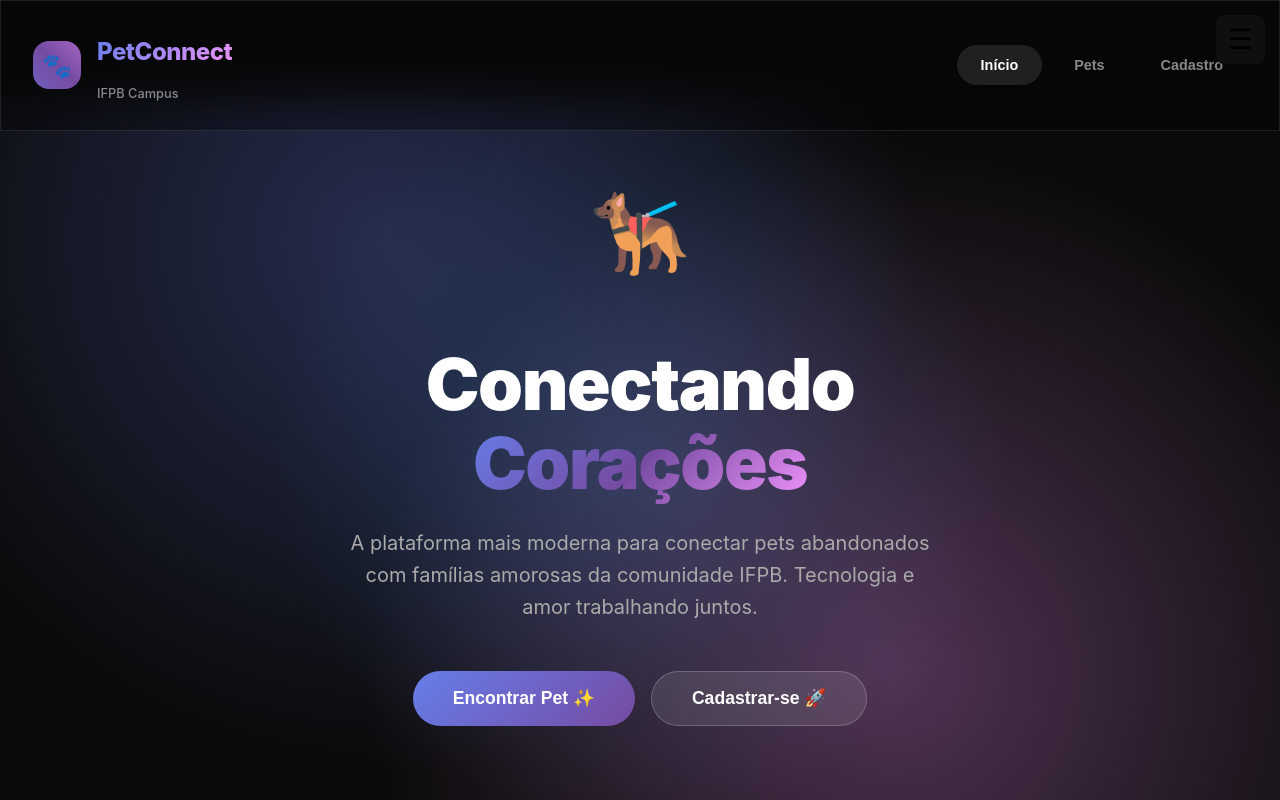
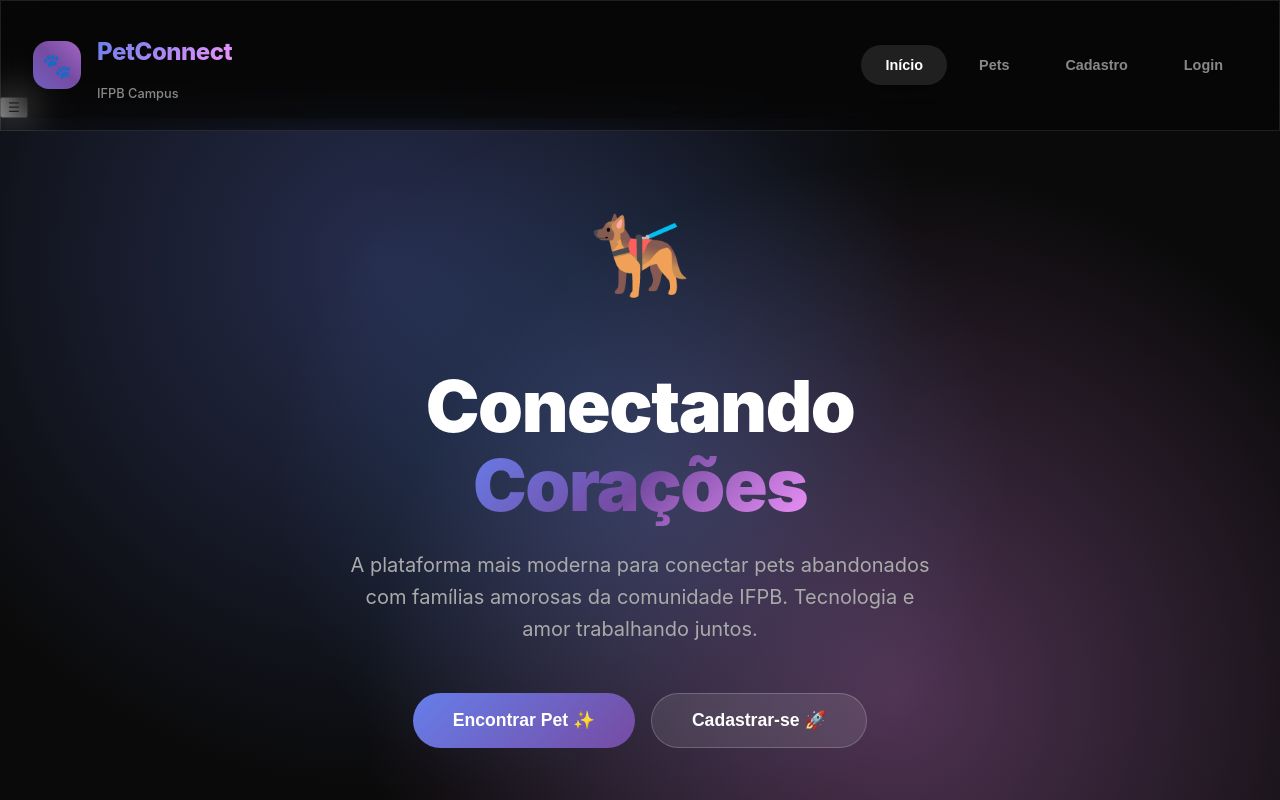
Before and after one commit to RogerioSouza-f/central-de-adocao-if-front, a React (Create React App) app: page / in a window 1280 px wide. Shown: the top 800 px of the page. Built offline with nearby package versions, Linux system fonts and the light colour scheme.

Commit message:
refactor/: ajuste nos botões na tela inicial

```diff
--- a/src/componentes/App/navegacao.jsx
+++ b/src/componentes/App/navegacao.jsx
@@ -33,6 +33,12 @@ const Navigation = ({ currentSection, setCurrentSection, mobileMenuOpen, setMobi
                     >
                         Cadastro
                     </button>
+                    <button
+                        className={`nav-btn ${currentSection === 'login' ? 'active' : 'inactive'}`}
+                        onClick={() => setCurrentSection('login')}
+                    >
+                        Login
+                    </button>
                 </div>
 
                 {/* Botão Menu Mobile */}
@@ -67,6 +73,12 @@ const Navigation = ({ currentSection, setCurrentSection, mobileMenuOpen, setMobi
                     >
                         📝 Cadastro
                     </button>
+                    <button
+                        className="mobile-menu-item"
+                        onClick={() => { setCurrentSection('login'); setMobileMenuOpen(false); }}
+                    >
+                        🔑 Login
+                    </button>
                 </div>
             )}
         </nav>
--- a/src/style/global.css
+++ b/src/style/global.css
@@ -24,58 +24,6 @@ body {
     backdrop-filter: blur(20px);
     border: 1px solid rgba(255, 255, 255, 0.1);
 }
-
-/* Botão*/
-.hamburger-btn {
-    position: fixed;
-    top: 15px;
-    background: #0f0f0f;
-    border: none;
-    font-size: 28px;
-    padding: 8px 12px;
-    border-radius: 8px;
-    cursor: pointer;
-    z-index: 999;
-    backdrop-filter: blur(5px);
-    transition: 0.2s;
-}
-
-/*DIREITA */
-.right-menu {
-    right: 15px;
-}
-
-.hamburger-btn:hover {
-    background:#1a1a1a;
-}
-
-/* Menu lateral à direita */
-.side-menu.right-side {
-    position: fixed;
-    top: 60px;
-    right: 15px;
-    background: #ffffff;
-    padding: 12px;
-    border-radius: 10px;
-    box-shadow: 0 4px 12px rgb(0, 0, 0);
-    z-index: 999;
-}
-
-/* Botão dentro do menu */
-.side-menu-item {
-    background: #000000;
-    border: none;
-    padding: 10px 18px;
-    border-radius: 8px;
-    cursor: pointer;
-    width: 100%;
-    text-align: left;
-}
-
-.side-menu-item:hover {
-    background: #e4e4e4;
-}
-
 
 /* HEADER E MENU*/
 
```
